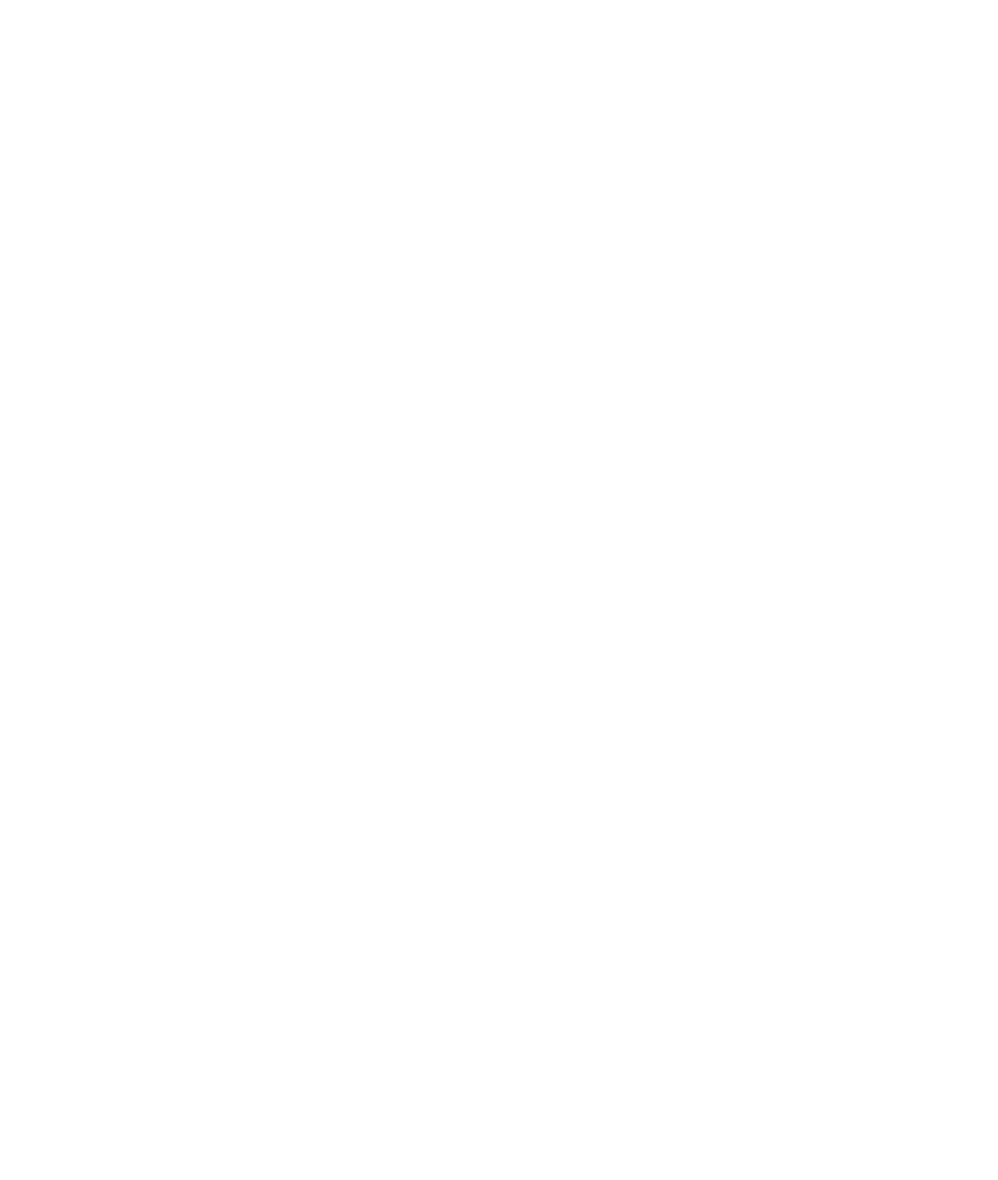
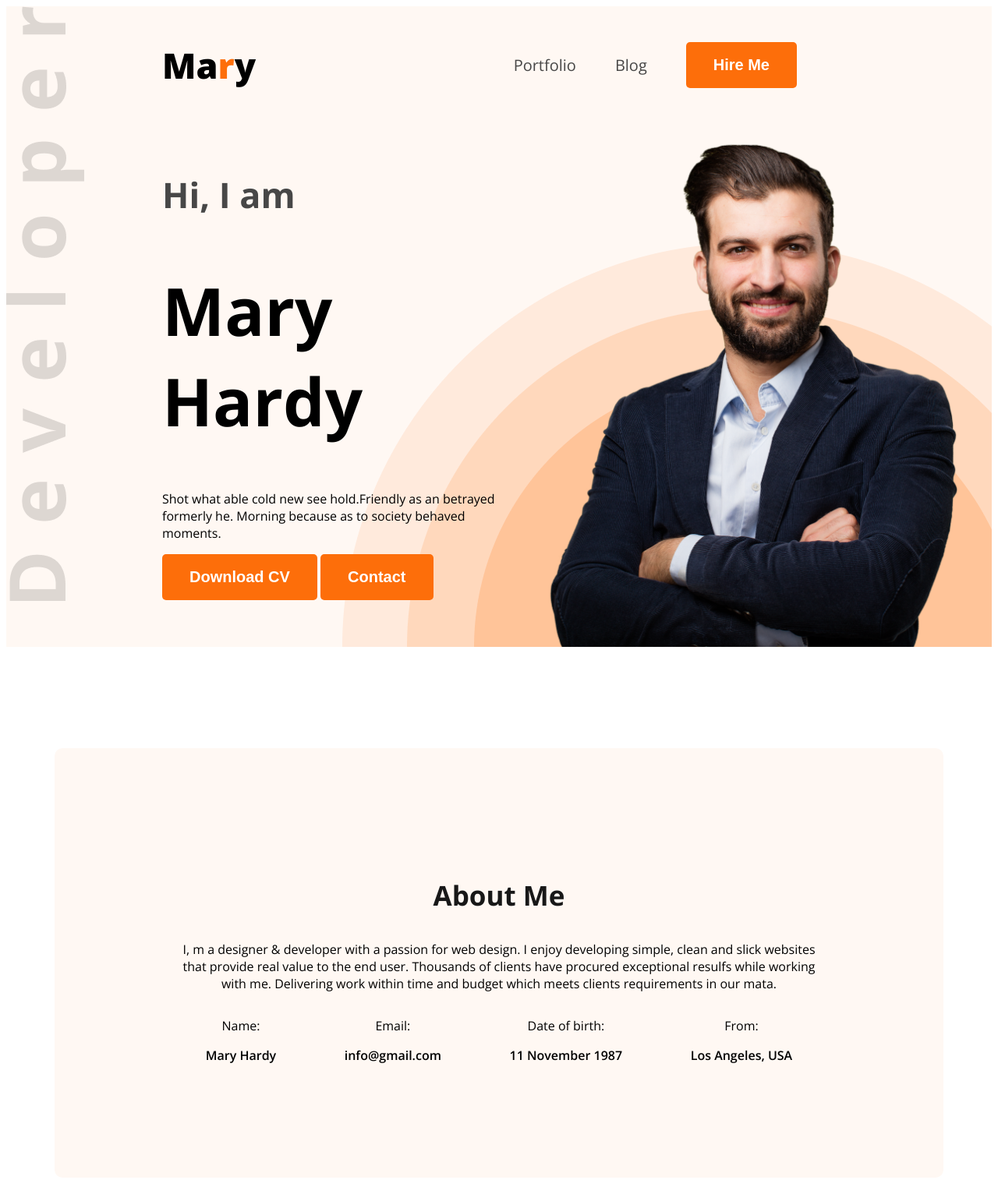
Before and after one commit to shafiullah-sifat/web-dev-portfolio, a plain HTML site: page index.html in a window 1280 px wide. Shown: the whole page at 78% size. Before the commit the page ends 800 px from the top, so only its background shows below. Drawn offline with nearby package versions, Linux system fonts and the light colour scheme.

Commit message:
add rest

```diff
--- a/index.html
+++ b/index.html
@@ -4,13 +4,66 @@
     <meta charset="UTF-8">
     <meta name="viewport" content="width=device-width, initial-scale=1.0">
     <title>Web Developer Portfolio</title>
+    <link rel="preconnect" href="https://fonts.googleapis.com">
+<link rel="preconnect" href="https://fonts.gstatic.com" crossorigin>
+<link href="https://fonts.googleapis.com/css2?family=Open+Sans:ital,wght@0,300..800;1,300..800&display=swap" rel="stylesheet">
+    <link rel="stylesheet" href="styles/portfolio.css">
 </head>
-<body>
-    <header>
+<body class="open-sans-normal">
+    <header class="header secoendary-background">
+<nav>
+    <h3 class="nav-title">Ma<span class="text-primary">r</span>y</h3>
+    <ul>
+        <li><a class="dark-2" href="">Portfolio</a></li>
+        <li><a class="dark-2">Blog</a></li>
+        <li><a href=""><button class="btn-primary">Hire Me</button></a></li>
+    </ul>
+</nav>
+<div class="banner">
+    <div class="banner-content">
+
+        <h4 class="banner-greetings dark-2">Hi, I  am</h4>
+        <h1 class="banner-title">Mary Hardy</h1>
+        <p class="banner-description">
+            Shot what able cold new see hold.Friendly as an betrayed formerly he.
+            Morning because as to society behaved moments.
+        </p>
+        <button class="btn-primary">Download CV</button>
+        <button class="btn-primary">Contact</button>
+
+    </div>
+    <img class="banner-profile-pic" src="images/hardy.png" alt="">
+    </div>
 
     </header>
     <main>
+       <section class="about secoendary-background">
+       <h3 class="section-title">
+        About Me
+       </h3>
+       <p class="section-description">
+        I, m a designer & developer with a passion for web design. I enjoy developing simple, clean and slick websites that provide real value to the end user. Thousands of clients have procured exceptional resulfs while working with me. Delivering work within time and budget which meets clients requirements in our mata.
+       </p>
+       <div class="about-items">
+        <div class="about-item">
+            <p class="item-title">Name:</p>
+            <p class="item-description">Mary Hardy</p>
+        </div>
+        <div class="about-item">
+            <p class="item-title">Email:</p>
+            <p class="item-description">info@gmail.com</p>
 
+        </div>
+        <div class="about-item">
+            <p class="item-title">Date of birth:</p>
+            <p class="item-description">11 November 1987</p>
+        </div>
+        <div class="about-item">
+            <p class="item-title">From:</p>
+            <p class="item-description">Los Angeles, USA</p>
+        </div>
+       </div>
+       </section>
     </main>
     <footer>
 
--- /dev/null
+++ b/styles/portfolio.css
@@ -0,0 +1,123 @@
+
+.open-sans-normal {
+  font-family: "Open Sans", sans-serif;
+  font-optical-sizing: auto;
+  font-style: normal;
+  font-variation-settings:
+    "wdth" 100;
+}
+/*shared style */
+.text-primary
+{
+    color: #FD6E0A;
+}
+.dark-2
+{
+   color: #474747;
+}
+.btn-primary
+{
+   background-color: #FD6E0A;
+   font-weight:bold;
+   font-size: 20px;
+   color: white;
+   padding: 18px 35px;
+   border-radius: 5px;
+   border: none;
+}
+.section-title{
+    font-size: 35px;
+    font-weight: bold;
+    color: #181818;
+
+}
+.section-describtion{
+    font-size: 18px;
+    color: #757575;
+}
+.secoendary-background{
+    background-color: #FFF8F3;
+}
+
+/* NAv styles */
+nav {
+    display: flex;
+    align-items: center;
+    justify-content: space-between;
+    margin: 0 200px;
+
+}
+.nav-title{
+    font-weight: 800;
+    font-size: 45px;
+
+}
+nav ul{
+    display: flex;
+    align-items: center;
+}
+nav ul li
+{
+    list-style: none;
+    margin-right: 50px;
+}
+nav li a{
+    text-decoration: none;
+    font-size: 20px;
+
+}
+/*header style*/
+
+.header{
+    background-image: url(../images/developer.png),url(../images/header_bg.png);
+    background-repeat: no-repeat;
+    background-position: top left,bottom right;
+}
+/*bannr styles */
+.banner{
+    display: flex;
+    justify-content: space-between;
+    margin: 0 35px 0 200px;
+}
+.banner-content{
+   max-width: 580px;
+}
+.banner-greetings{
+    font-size: 45px;
+    font: weight 600px;;
+
+
+}
+.banner-title
+{
+    font-size: 85px;
+    font-weight: bold;
+}
+.banner-profile-pic
+{
+    width: 580px;
+
+}
+/* main styles */
+main{
+ max-width: 1140px;
+ margin: 0 auto;
+
+}
+
+/* about styles */
+.about{
+    border-radius: 10px;
+    padding: 130px 150px;
+    text-align: center;
+    margin-top: 130px;
+
+
+}
+.item-description{
+    font-weight: 600;
+}
+.about-items{
+    display: flex;
+    justify-content: space-around;
+}
```
